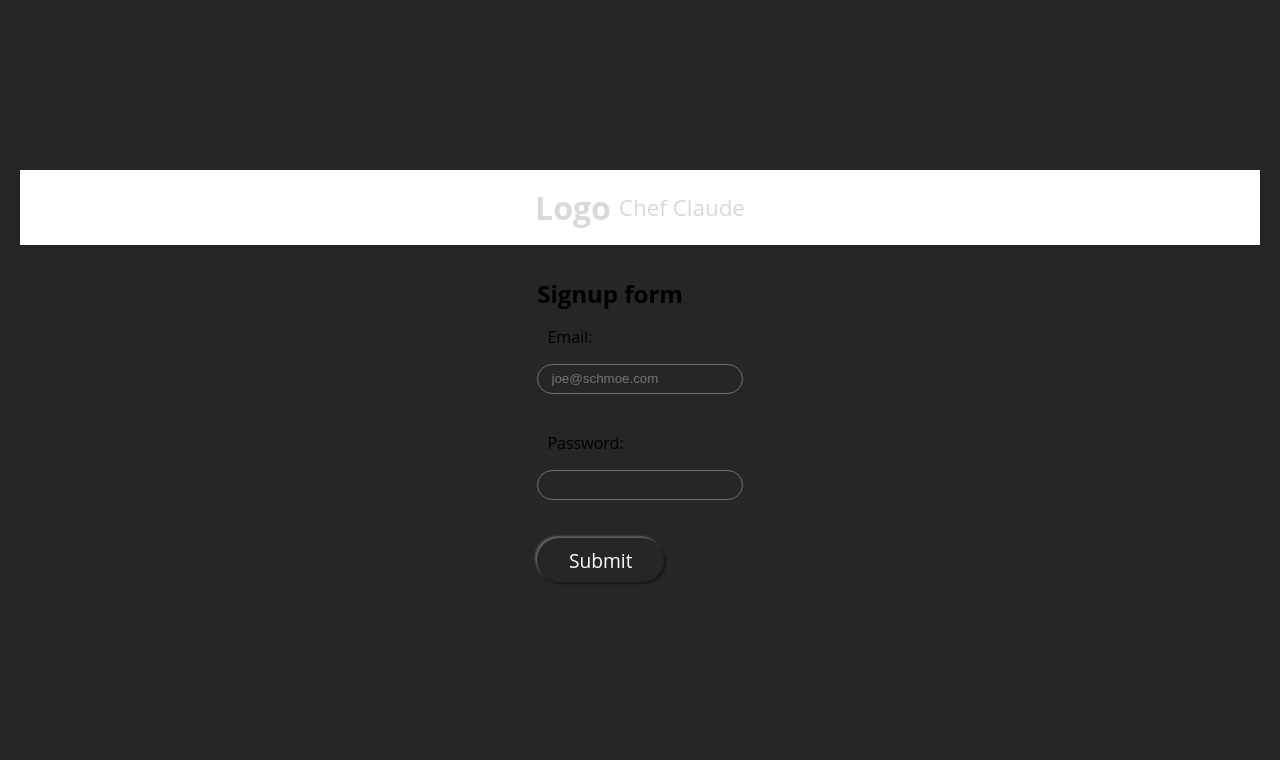
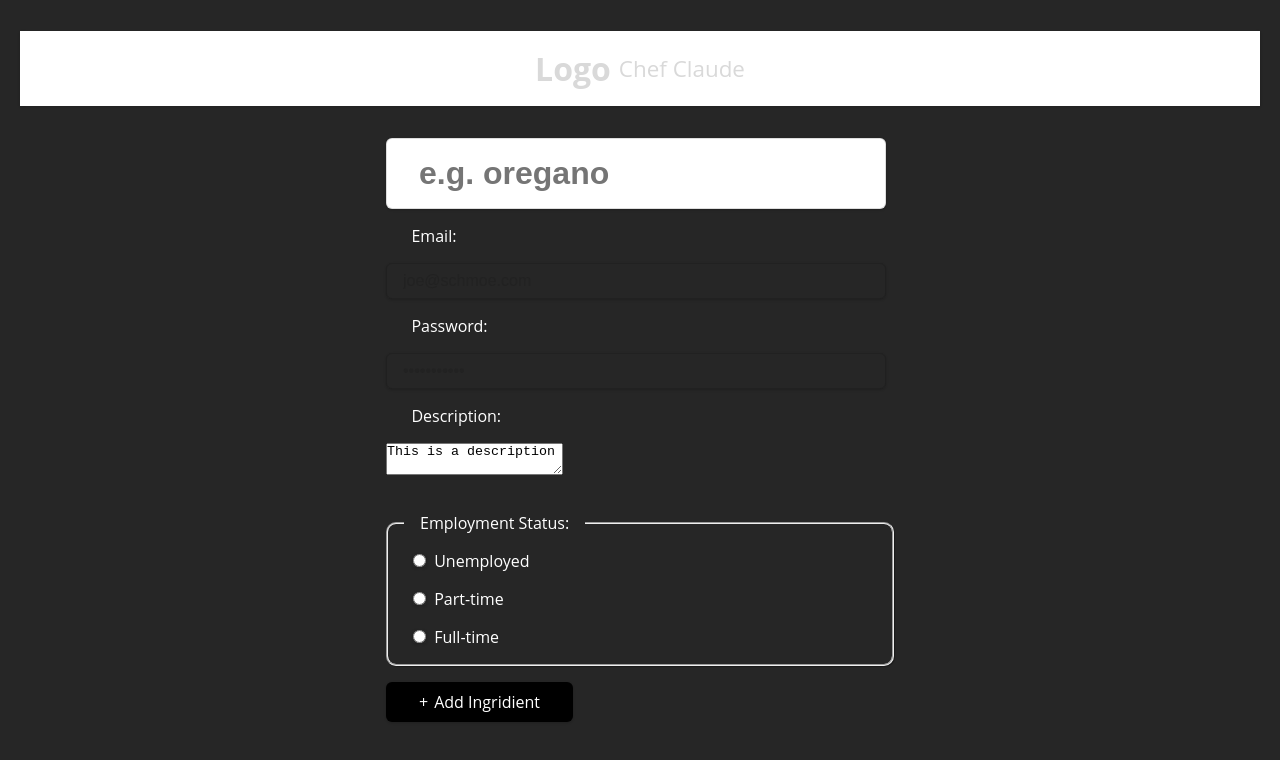
Before and after one commit to Jogata/SoftUni-React-Project, a React (Vite) app in the folder client/: page / in a window 1280 px wide. Shown: the top 760 px of the page. Built offline with nearby package versions, Linux system fonts and the light colour scheme; a web font is replaced by a local one.

Commit message:
practice forms

```diff
--- a/client/public/styles.css
+++ b/client/public/styles.css
@@ -1104,17 +1104,42 @@ main > .title {
   text-align: center;
 }
 
-main > .value {
-  width: 100px;
-  height: 100px;
-  display: flex;
-  align-items: center;
-  justify-content: center;
+form .value {
+  /* width: 100px; */
+  /* height: 100px; */
+  /* display: flex; */
+  /* align-items: center; */
+  /* justify-content: center; */
   color: #262626;
   font-size: 2rem;
   font-weight: bold;
   /* border: none; */
-  border-radius: 50%;
+  /* border-radius: 50%; */
   background-color: white;
-  cursor: pointer;
+  /* cursor: pointer; */
 }
+
+label {
+  color: white;
+  font-size: 1rem;
+}
+
+#test {
+  margin-top: 2rem;
+  color: white;
+  border-radius: 10px;
+  box-shadow: 1px 1px 1px #0005;
+}
+
+#test legend {
+  margin-left: 1rem;
+  padding: 0 1rem;
+}
+
+#test input {
+  width: auto;
+}
+
+#test label {
+  color: white;
+}
--- a/client/src/components/recepies/Main.jsx
+++ b/client/src/components/recepies/Main.jsx
@@ -3,6 +3,7 @@ import { useState } from "react";
 export function Main() {
     // const ingridients = ["Chicken", "Tomatoes", "Oregano"];
     const [ingridients, setIngridients] = useState([]);
+    const [value, setValue] = useState("");
 
     const ingridientsList = ingridients.map(ingridient => (
         <li key={ingridient}>{ingridient}</li>
@@ -10,41 +11,71 @@ export function Main() {
 
     function handleSubmit(event) {
         event.preventDefault();
-        const data = new FormData(event.currentTarget);
+        const form = event.currentTarget;
+        const data = new FormData(form);
         const newIngridient = data.get("ingridient");
-        console.log(newIngridient);
+        const employmentStatus = data.get("employmentStatus");
+        console.log(employmentStatus);
+        // console.log(newIngridient);
         setIngridients(prevIngridients => [...prevIngridients, newIngridient]);
+        form.reset();
     }
 
-    function signUp(formData) {
-        const email = formData.get("email");
-        console.log(email);
-        const password = formData.get("password");
-        console.log(password);
+    function handleChange(e) {
+        setValue(e.currentTarget.value);
+        console.log(value);
     }
+
     return (
         <main>
-            <section>
-                <h1>Signup form</h1>
-                {/* <form action={signUp}> */}
-                <form onSubmit={e => signUp(new FormData(e.currentTarget))}>
-                    <label htmlFor="email">Email:</label>
-                    <input id="email" type="email" name="email" placeholder="joe@schmoe.com" />
-                    <br />
-                    <label htmlFor="password">Password:</label>
-                    <input id="password" type="password" name="password" />
-                    <br />
-                    <button>Submit</button>
-                </form>
-            </section>
-
-            <form className="recipe-form" onSubmit={handleSubmit} style={{display: "none"}}>
+            <form className="recipe-form" onSubmit={handleSubmit}>
                 <input
+                    className="value"
                     type="text"
                     name="ingridient"
                     placeholder="e.g. oregano"
                     aria-label="add ingridient"
+                    onChange={e => handleChange(e)}
+                    value={value}
                 />
+                <label htmlFor="email">Email:</label>
+                <input
+                    id="email"
+                    defaultValue="joe@schmoe.com"
+                    type="email"
+                    name="email"
+                    placeholder="joe@schmoe.com"
+                />
+                <label htmlFor="password">Password:</label>
+                <input
+                    id="password"
+                    defaultValue="password123"
+                    type="password"
+                    name="password"
+                />
+
+                <label htmlFor="description">Description:</label>
+                <textarea
+                    id="description"
+                    name="description"
+                    defaultValue="This is a description"
+                ></textarea>
+
+                <fieldset id="test">
+                    <legend>Employment Status:</legend>
+                    <label>
+                        <input type="radio" name="employmentStatus" />
+                        Unemployed
+                    </label>
+                    <label>
+                        <input type="radio" name="employmentStatus" />
+                        Part-time
+                    </label>
+                    <label>
+                        <input type="radio" name="employmentStatus" />
+                        Full-time
+                    </label>
+                </fieldset>
                 <button type="submit">Add ingridient</button>
             </form>
             <ul>
```
